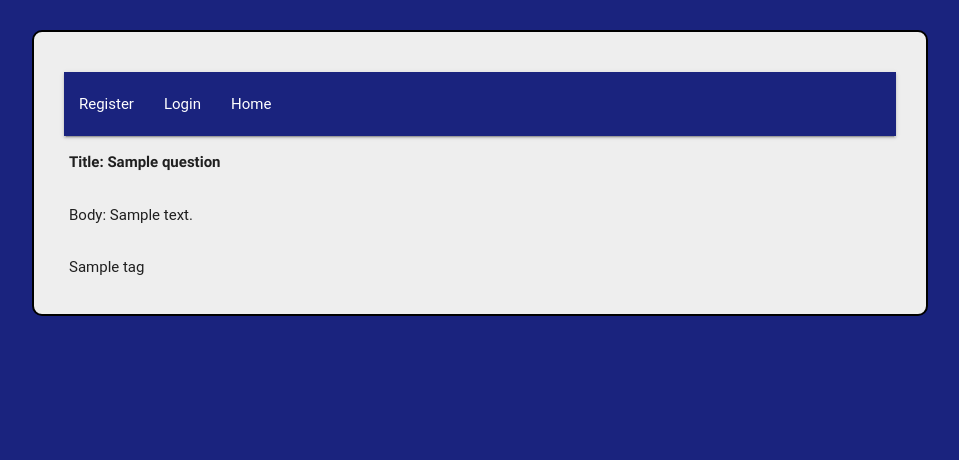
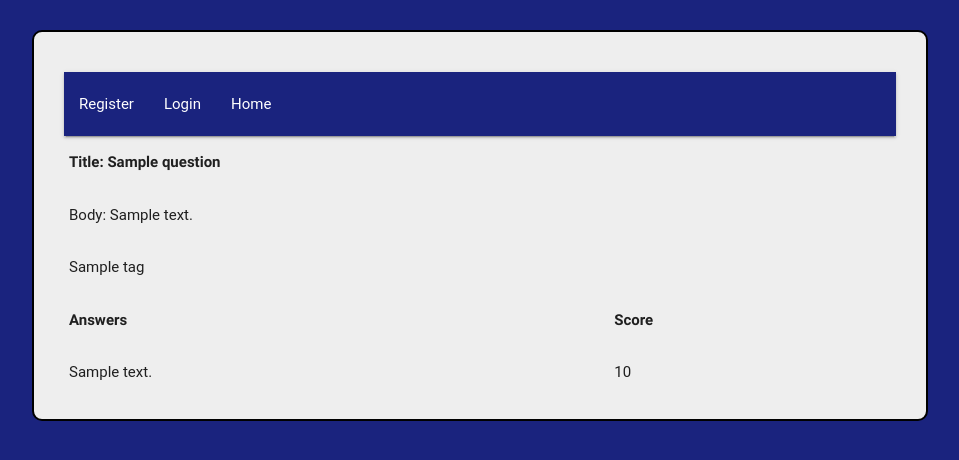
Before and after one commit to Cuddlemuffin007/nfl_exchange, a Django app: page /question/1 in a window 1280 px wide. Shown: the top 460 px of the page, without its empty margins (160-1119 px from the left). Run offline with Django 3.2, Linux system fonts and the light colour scheme; tables that the repository leaves empty hold one stand-in row (values such as "Sample post"); some libraries are stand-ins or nearby versions; some web fonts are replaced.

Commit message:
added answer list to question_detail_view

```diff
--- a/nfl_app/templates/nfl_app/question_detail.html
+++ b/nfl_app/templates/nfl_app/question_detail.html
@@ -12,4 +12,15 @@
 </tr>
 </table>
 
+<table>
+  <th>Answers</th>
+  <th>Score</th>
+  {% for answer in question_answers.all %}
+    <tr>
+      <td>{{ answer.body }}</td>
+      <td>{{ answer.score }}</td>
+    </tr>
+  {% endfor %}
+</table>
+
 {% endblock %}
--- a/nfl_app/views.py
+++ b/nfl_app/views.py
@@ -22,6 +22,5 @@ class QuestionDetailView(DetailView):
 
     def get_context_data(self, **kwargs):
         context = super().get_context_data(**kwargs)
-        context['quesion_answers'] = Answer.objects.filter(question=self.kwargs.get('pk'))
-        print(context)
+        context['question_answers'] = Answer.objects.filter(question=self.kwargs.get('pk'))
         return context
```
